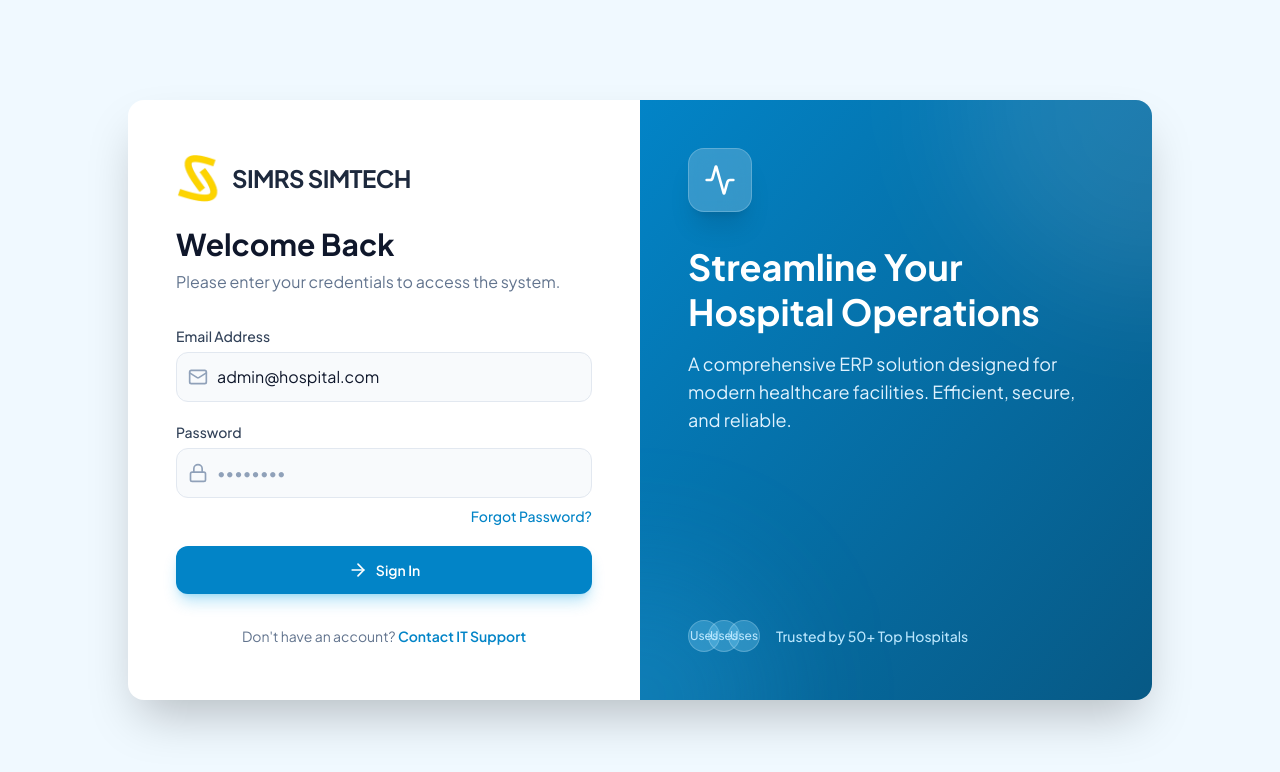
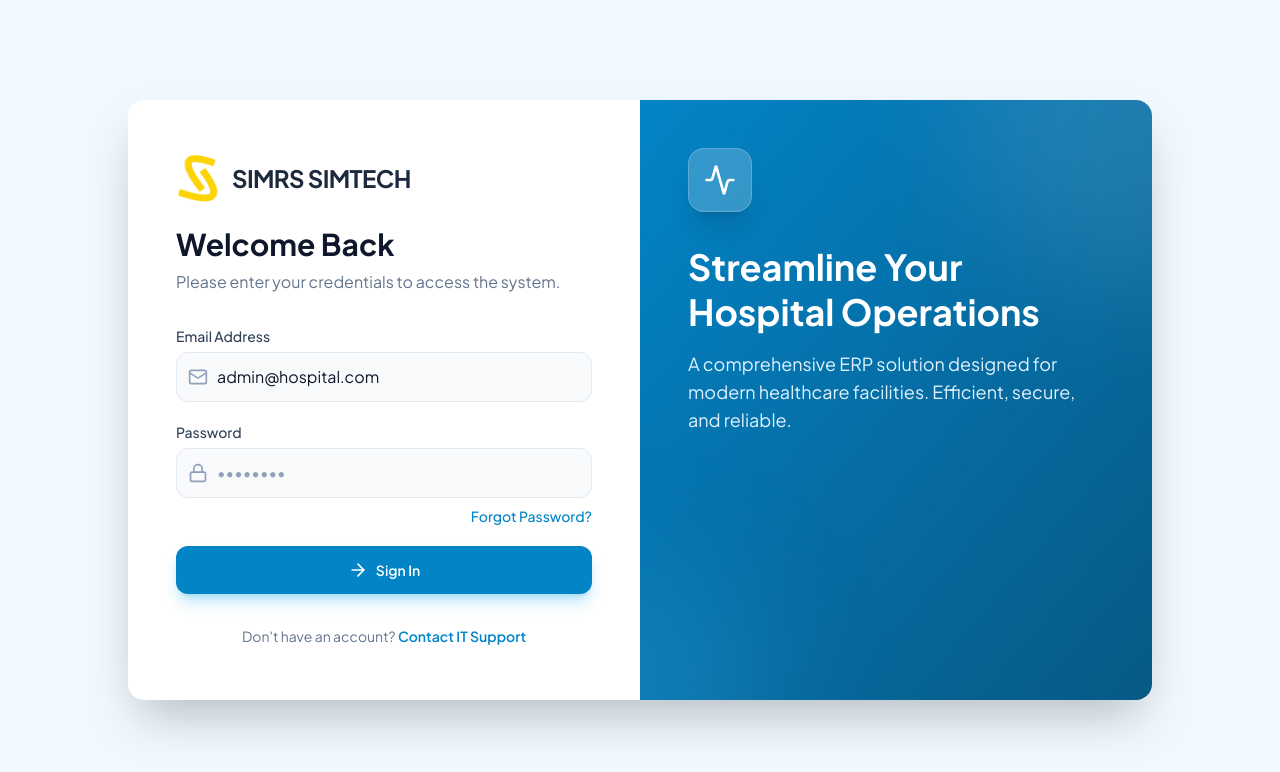
Before and after one commit to arramandhanu/simrs-simtech, a React (Vite) app: page /login in a window 1280 px wide. Shown: the top 772 px of the page. Built offline with nearby package versions, Linux system fonts and the light colour scheme.

Commit message:
modified login page

```diff
--- a/src/pages/Login.tsx
+++ b/src/pages/Login.tsx
@@ -163,7 +163,7 @@
             </p>
           </div>
 
-          <div className="relative z-10">
+          {/* <div className="relative z-10">
             <div className="flex items-center gap-4 text-sm font-medium text-medical-200">
               <div className="flex -space-x-3">
                 {[1, 2, 3].map((i) => (
@@ -177,7 +177,7 @@
               </div>
               <span>Trusted by 50+ Top Hospitals</span>
             </div>
-          </div>
+          </div> */}
         </div>
       </div>
     </div>
```
